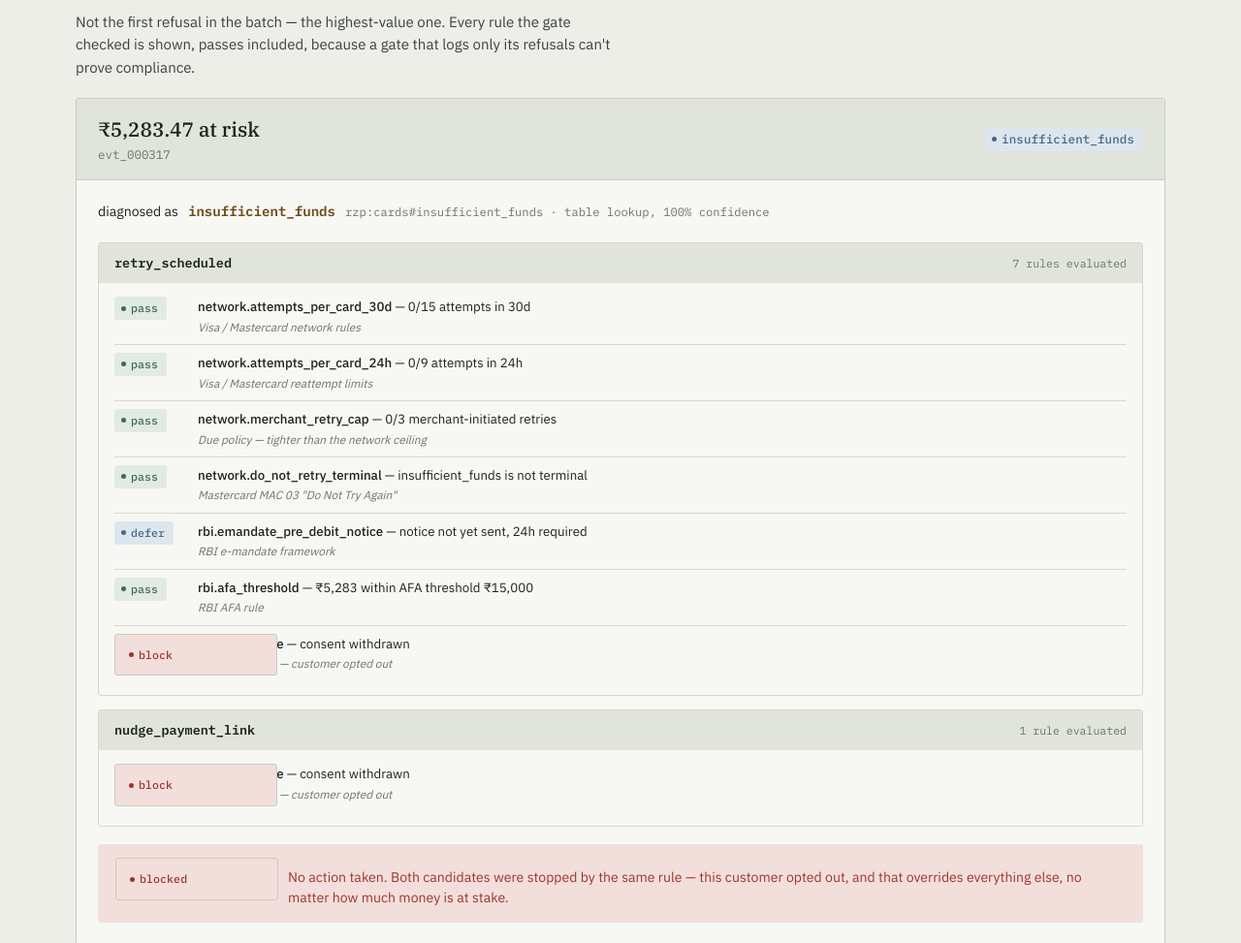
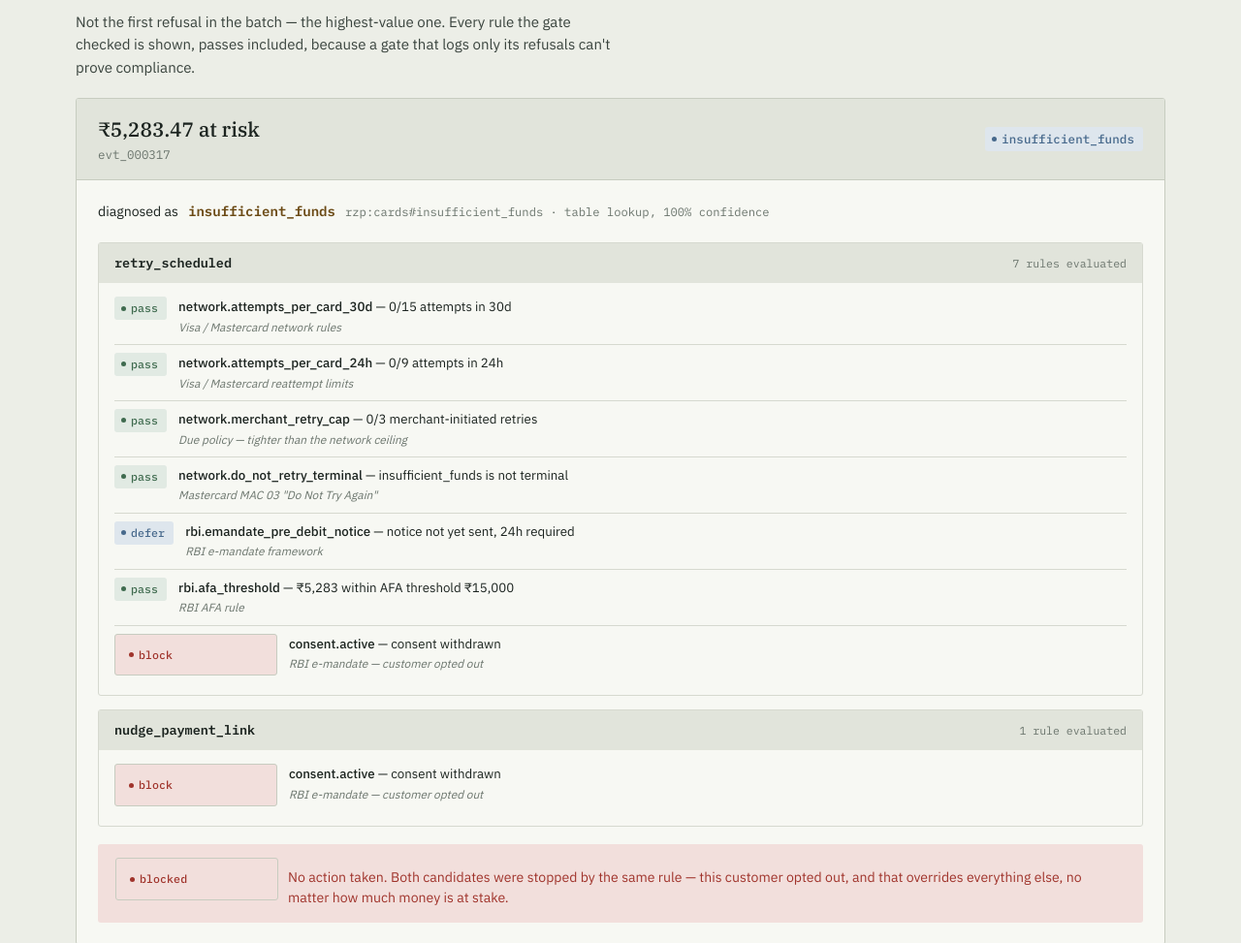
Before and after one commit to n-3-0-l-d-3-v/due-revenue-recovery, a plain HTML site: page docs/index.html in a window 1280 px wide. Shown: the part 1465-2438 px from the top of the page at 97% size. Drawn offline with Linux system fonts and the light colour scheme.

Commit message:
Fix gate-row pill column overlapping adjacent text on wide viewports

```diff
--- a/docs/index.html
+++ b/docs/index.html
@@ -349,7 +349,7 @@
   .gate-list { padding: 6px 16px 12px; }
   .gate-row {
     display: grid;
-    grid-template-columns: 74px 1fr;
+    grid-template-columns: minmax(auto, max-content) 1fr;
     gap: 12px;
     padding: 8px 0;
     border-bottom: 1px solid var(--line-soft);
```
